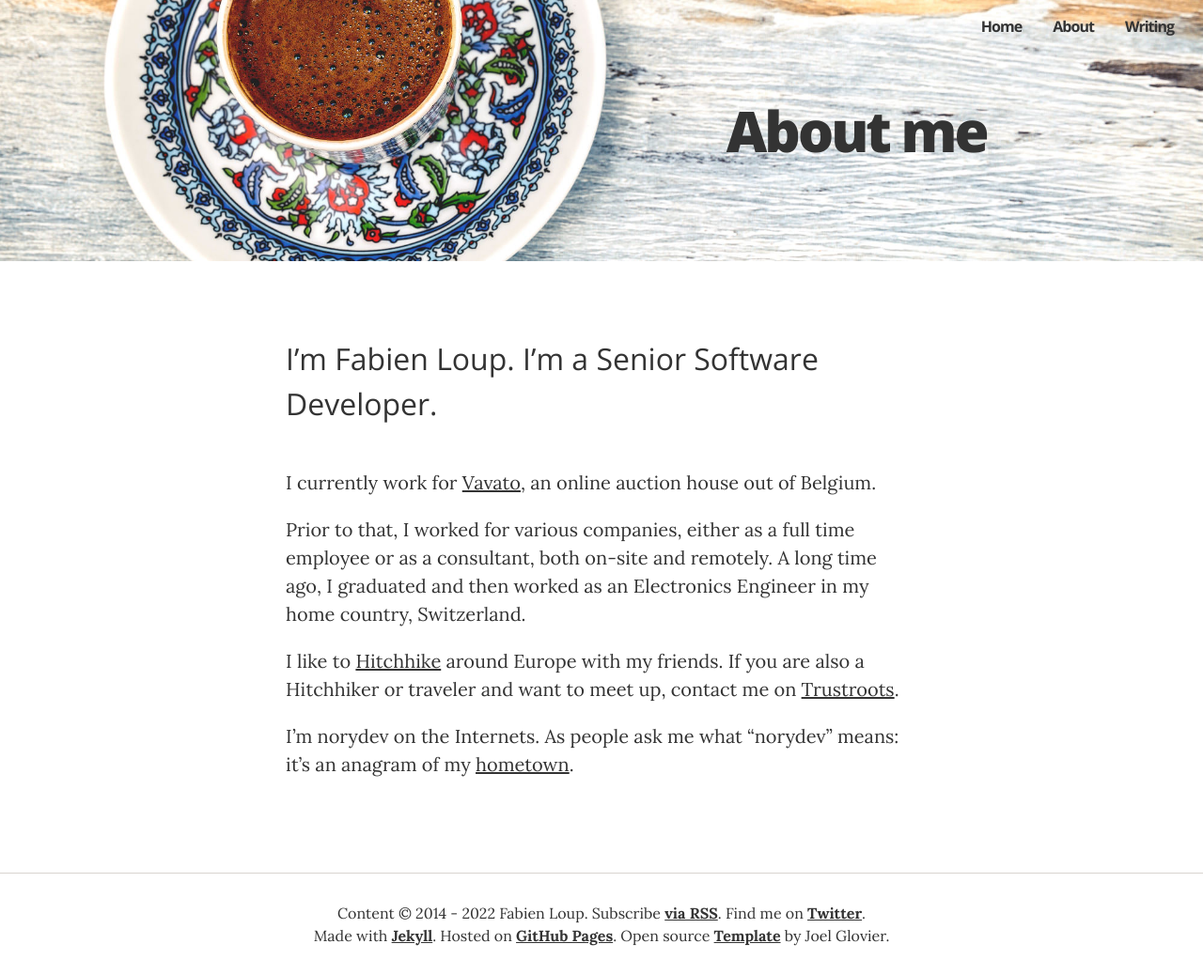
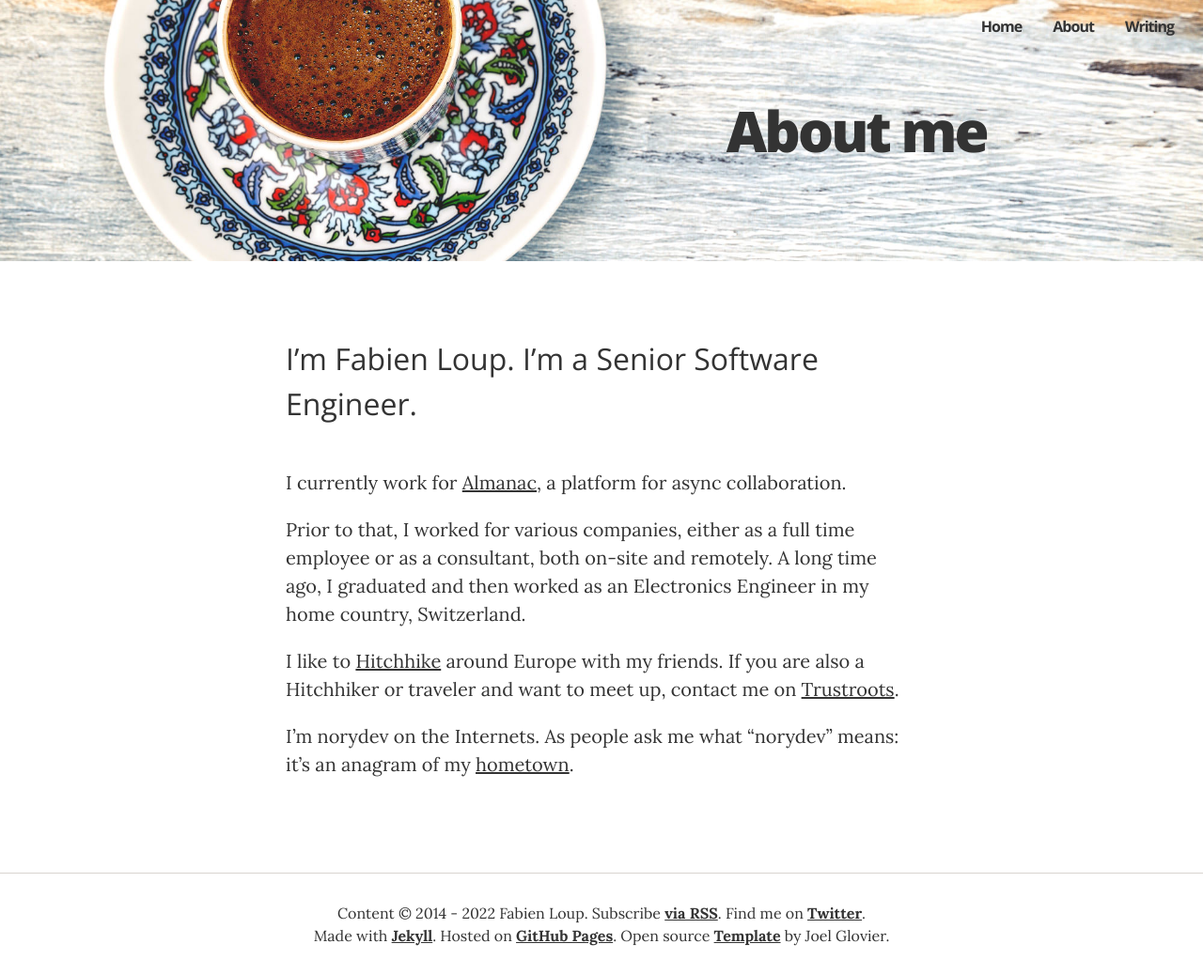
Before and after one commit to norydev/NoryDev.github.io, a Jekyll site: the page built from about/index.md, in a window 1280 px wide. Shown: the whole page at 94% size. Built offline with Jekyll 4.4.1, drawn with Linux system fonts in a browser that asks for light colours; nearby versions of some CDN libraries.

Commit message:
update work status

```diff
--- a/_includes/header/home.html
+++ b/_includes/header/home.html
@@ -6,8 +6,8 @@
 
       <div class="intro-copy">
         <h1>Fabien Loup</h1>
-        <h2>Software Developer</h2>
-        <p class="description">Hi, I’m Fabien. I work at <a href="https://vavato.com/en/homepage">Vavato</a> where I’m a Senior Software Developer. Sometimes I <a href="/#writing">write</a> something. I like to spend my holidays <a href="https://www.somewherexpress.com">Hitchhiking</a> with my friends.<br></p>
+        <h2>Software Engineer</h2>
+        <p class="description">Hi, I’m Fabien. I work at <a href="https://almanac.io/">Almanac</a> where I’m a Senior Software Engineer. Sometimes I <a href="/#writing">write</a> something. I like to spend my holidays <a href="https://www.somewherexpress.com">Hitchhiking</a> with my friends.<br></p>
         <div class="social-media-links">
           <a href="https://www.linkedin.com/in/fabien-loup-b60431147" class="icon-link" target="_blank">{% include icons/icon-linkedin.html %}</a>
           <a href="https://github.com/norydev" class="icon-link" target="_blank">{% include icons/icon-github.html %}</a>
--- a/about/index.md
+++ b/about/index.md
@@ -4,9 +4,9 @@ title: About me
 imgclass: coffee
 ---
 
-<p class="lead" markdown="1">I’m Fabien Loup. I'm a Senior Software Developer.</p>
+<p class="lead" markdown="1">I’m Fabien Loup. I'm a Senior Software Engineer.</p>
 
-I currently work for [Vavato](https://vavato.com/en/homepage), an online auction house out of Belgium.
+I currently work for [Almanac](https://almanac.io), a platform for async collaboration.
 
 Prior to that, I worked for various companies, either as a full time employee or as a consultant, both on-site and remotely. A long time ago, I graduated and then worked as an Electronics Engineer in my home country, Switzerland.
 
```
